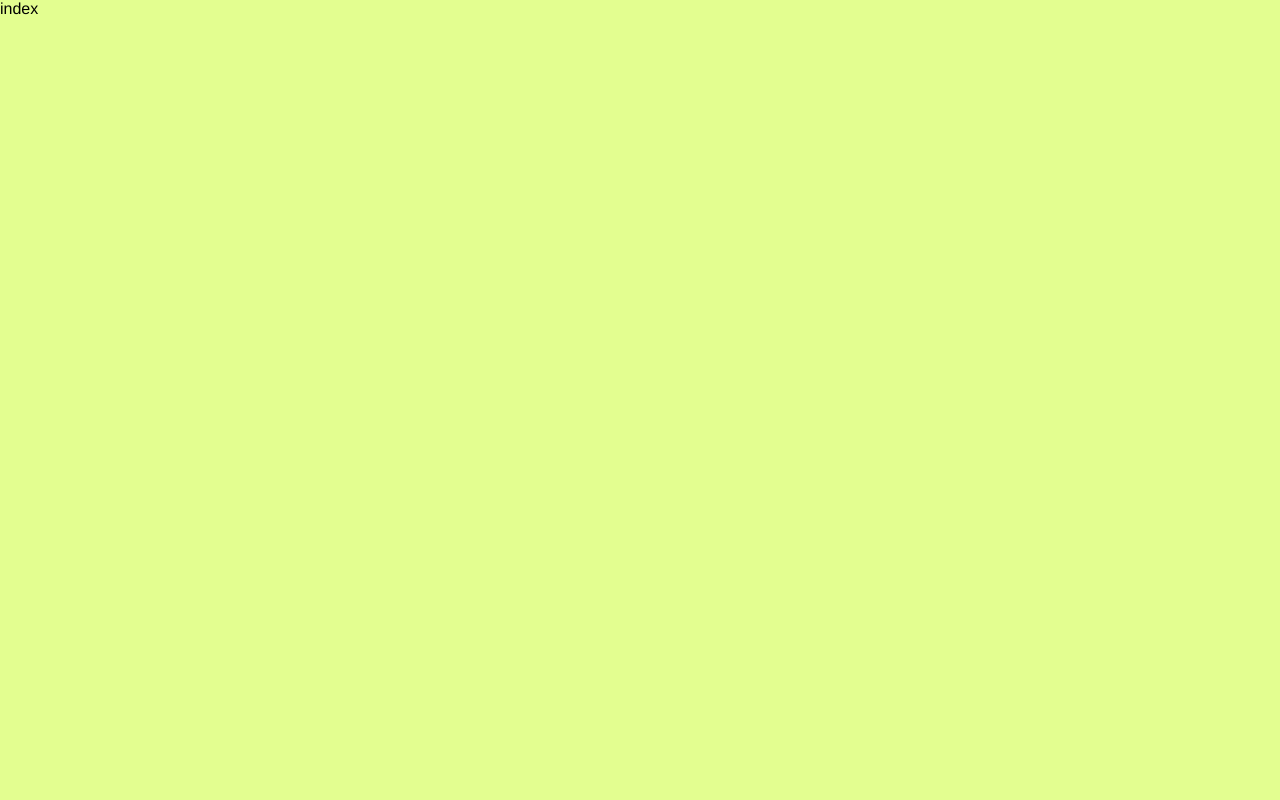
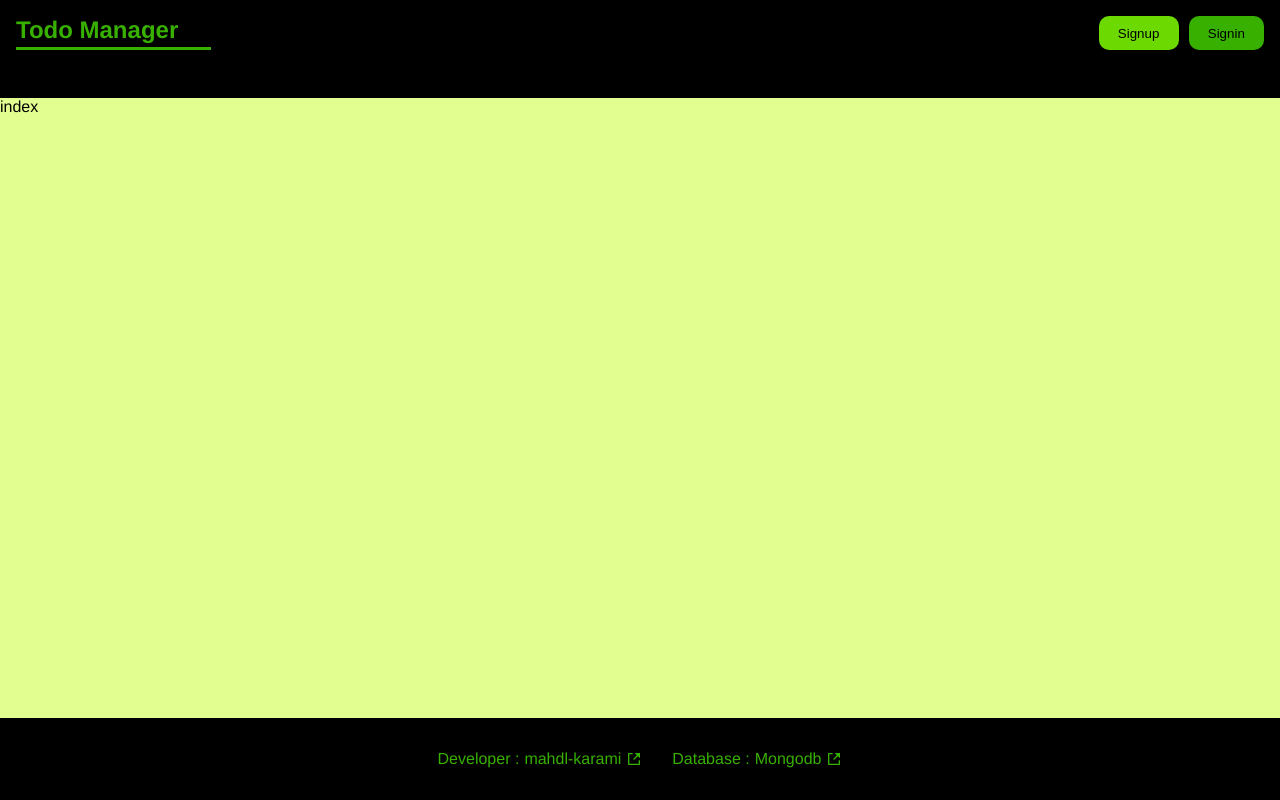
Before and after one commit to mahdl-karami/njs-todos-pages, a Next.js app: page / in a window 1280 px wide. Built offline with nearby package versions, Linux system fonts and the light colour scheme.

Commit message:
header/footer

```diff
--- a/package.json
+++ b/package.json
@@ -9,9 +9,10 @@
     "lint": "next lint"
   },
   "dependencies": {
+    "next": "15.0.4",
     "react": "^19.0.0",
     "react-dom": "^19.0.0",
-    "next": "15.0.4"
+    "react-icons": "^5.4.0"
   },
   "devDependencies": {
     "eslint": "^8",
--- a/pages/_app.js
+++ b/pages/_app.js
@@ -1,5 +1,10 @@
 import "@/styles/globals.css";
+import Layout from "@/templates/Layout";
 
 export default function App({ Component, pageProps }) {
-  return <Component {...pageProps} />;
+  return (
+    <Layout>
+      <Component {...pageProps} />
+    </Layout>
+  );
 }
--- a/styles/globals.css
+++ b/styles/globals.css
@@ -18,6 +18,10 @@
   text-decoration: none;
   list-style: none;
   transition: all linear 0.3s;
+}
+body {
+  position: relative;
+  min-height: 100vh;
 }
 a {
   color: var(--foreground);
--- /dev/null
+++ b/templates/Layout.js
@@ -0,0 +1,38 @@
+import Link from "next/link";
+import styles from "./Layout.module.css";
+import { RiShareBoxFill } from "react-icons/ri";
+function Layout({ children }) {
+  return (
+    <>
+      <header className={styles.header}>
+        <nav className={styles.nav}>
+          <h1 className={styles.logo}>
+            <Link href="/">Todo Manager</Link>
+          </h1>
+          <div className={styles.buttons}>
+            <button className="btn btn-primary">Signup</button>
+            <button className="btn btn-secondary">Signin</button>
+          </div>
+        </nav>
+      </header>
+      <aside></aside>
+      <section>{children}</section>
+      <footer className={styles.footer}>
+        <p>
+          Developer :
+          <a href="#" target="_Blank">
+            mahdl-karami <RiShareBoxFill />
+          </a>
+        </p>
+        <p>
+          Database :
+          <a href="#" target="_Blank">
+            Mongodb <RiShareBoxFill />
+          </a>
+        </p>
+      </footer>
+    </>
+  );
+}
+
+export default Layout;
--- /dev/null
+++ b/templates/Layout.module.css
@@ -0,0 +1,46 @@
+/* Header/Footer */
+.header,
+.footer {
+  background: var(--foreground);
+  color: var(--secondary);
+}
+.header a,
+.footer a {
+  color: var(--secondary);
+}
+.footer {
+  width: 100%;
+  position: absolute;
+  bottom: 0;
+  display: flex;
+  justify-content: center;
+  gap: 30px;
+  padding: 2rem;
+}
+.footer p,
+.footer p a {
+  display: flex;
+  align-items: center;
+  gap: 5px;
+}
+.nav {
+  display: flex;
+  justify-content: space-between;
+  padding: 1rem 1rem 3rem 1rem;
+}
+.logo {
+  position: relative;
+}
+.logo::after {
+  content: "";
+  position: absolute;
+  width: 120%;
+  height: 3px;
+  background: var(--secondary);
+  bottom: 0;
+  left: 0;
+}
+.buttons {
+  display: flex;
+  gap: 10px;
+}
```
Also changed, not shown: 1 other file (tests, documents, lock files or other folders).
